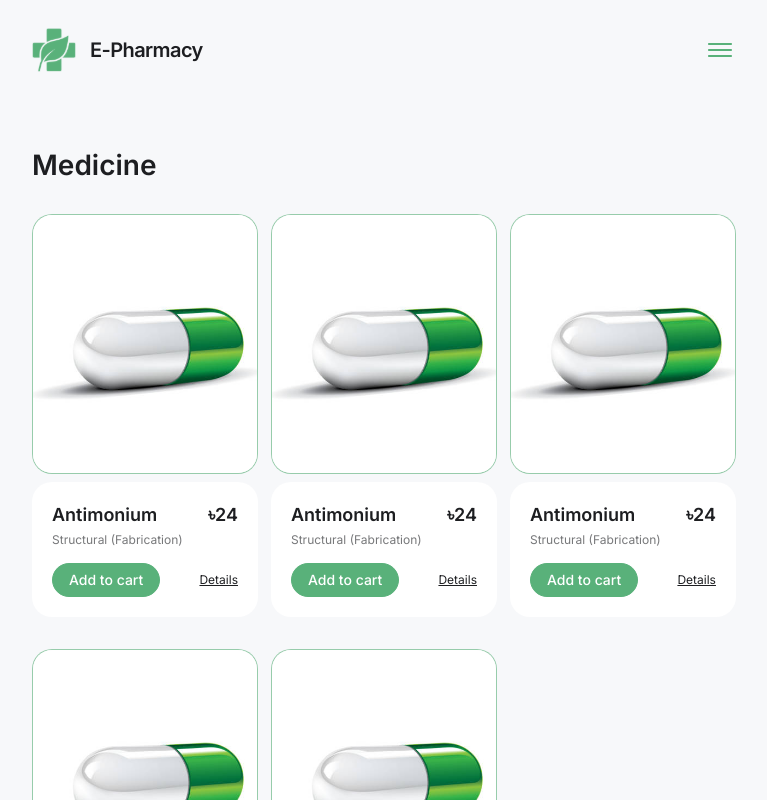
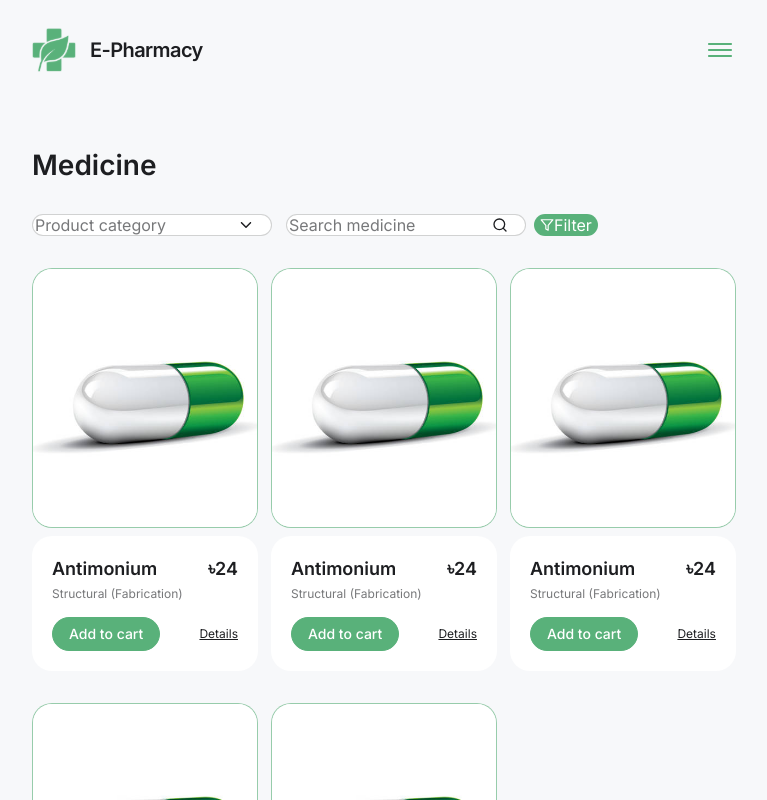
Before and after one commit to milenness/e-pharmacy-frontend, a Next.js app: page /medicine in a window 1280 px wide. Shown: the top 800 px of the page, without its empty margins (256-1023 px from the left). Built offline with nearby package versions, Linux system fonts and the light colour scheme.

Commit message:
add filters

```diff
--- a/app/(main)/(private routes)/medicine/[id]/page.tsx
+++ b/app/(main)/(private routes)/medicine/[id]/page.tsx
@@ -1,11 +1,11 @@
 import css from "./page.module.css";
 import DetailInfo from "@/components/DetailInfo";
 
-export default function MedicinePage() {
+export default function ProductPage() {
   return (
     <section className={css.section}>
       <div className="container">
-        <DetailInfo/>
+        <DetailInfo />
       </div>
     </section>
   );
--- a/app/(main)/(private routes)/medicine/page.module.css
+++ b/app/(main)/(private routes)/medicine/page.module.css
@@ -15,7 +15,6 @@ margin-bottom: 40px;
    padding-bottom: 120px;
   }
 
-
 .title {
 margin-bottom: 32px;
 }
--- a/app/(main)/(private routes)/medicine/page.tsx
+++ b/app/(main)/(private routes)/medicine/page.tsx
@@ -1,12 +1,13 @@
 import css from "./page.module.css"
 import ProductCatalog from "@/components/ProductCatalog"
+import SearchFilterPanel from "@/components/SearchFilterPanel";
 
 export default function MedicinePage() {
   return (
     <section className={css.section}>
       <div className="container">
         <h1 className={css.title}>Medicine</h1>
-        {/* <SearchFilterPanel /> */}
+        <SearchFilterPanel />
         <ProductCatalog />
       </div>
     </section>
--- a/components/Header/Header.tsx
+++ b/components/Header/Header.tsx
@@ -62,7 +62,9 @@ export default function Header() {
               <Link
                 href="/medicine"
                 className={`${css.navLink} ${
-                  pathname.startsWith("/medicine/") ? css.active : ""
+                  pathname === "/medicine" || pathname.startsWith("/medicine/")
+                    ? css.active
+                    : ""
                 }`}
                 style={{ paddingLeft: "17px", paddingRight: "17px" }}
                 aria-label="Go to medicine catalog page"
--- /dev/null
+++ b/components/SearchFilterPanel/SearchFilterPanel.module.css
@@ -0,0 +1,60 @@
+.hidden {
+  position: absolute;
+  width: 1px;
+  height: 1px;
+  margin: -1px;
+  border: 0;
+  padding: 0;
+  white-space: nowrap;
+  clip-path: inset(100%);
+  clip: rect(0 0 0 0);
+  overflow: hidden;
+}
+
+.form {
+    display: flex;
+    flex-direction: column;
+    gap: 12px;
+    margin-bottom: 40px;
+}
+
+@media only screen and (min-width: 768px) {
+.form {
+  flex-direction: row;
+  gap:0;
+  margin-bottom: 32px;
+}
+
+.categoryWrapper {
+  margin-right: 14px;
+}
+
+.searchWrapper {
+  margin-right: 8px;
+}
+}
+
+@media only screen and (min-width: 1440px) {
+.form {
+  margin-bottom: 40px;
+}
+
+.categoryWrapper {
+  margin-right: 15px;
+}
+
+.searchWrapper {
+  margin-right: 7px;
+}
+}
+
+.inputsWrapper {
+  position: relative;
+}
+
+.icon {
+  position: absolute;
+  top: 50%;
+  right: 18px;
+  transform: translateY(-50%);
+}
--- /dev/null
+++ b/components/SearchFilterPanel/SearchFilterPanel.tsx
@@ -0,0 +1,59 @@
+"use client";
+
+import { useId } from "react";
+import { Formik, Form, Field } from "formik";
+import css from "./SearchFilterPanel.module.css";
+import { IoIosArrowDown } from "react-icons/io";
+import { LuSearch } from "react-icons/lu";
+import { LuFilter } from "react-icons/lu";
+
+export default function SearchFilterPanel() {
+  const categoryFieldId = useId();
+  const nameFieldId = useId();
+
+  return (
+    <Formik
+      initialValues={{
+        category: "",
+        name: "",
+      }}
+      onSubmit={(values) => {
+        console.log("Filter submitted:", values);
+      }}
+    >
+      <Form className={css.form}>
+        <div className={`${css.inputsWrapper} ${css.categoryWrapper}`}>
+          <label className={css.hidden} htmlFor={categoryFieldId}>
+            Product category
+          </label>
+          <Field
+            className={css.field}
+            type="text"
+            name="category"
+            id={categoryFieldId}
+            placeholder="Product category"
+          />
+          <IoIosArrowDown className={css.icon} size={16} />
+        </div>
+
+        <div className={`${css.inputsWrapper} ${css.searchWrapper}`}>
+          <label className={css.hidden} htmlFor={nameFieldId}>
+            Search medicine
+          </label>
+          <Field
+            className={css.field}
+            type="text"
+            name="name"
+            id={nameFieldId}
+            placeholder="Search medicine"
+          />
+          <LuSearch className={css.icon} size={16} />
+        </div>
+
+        <button className={css.btn} type="submit">
+          <LuFilter className={css.btnIcon} size={14} /> Filter
+        </button>
+      </Form>
+    </Formik>
+  );
+}
--- /dev/null
+++ b/components/SearchFilterPanel/index.ts
@@ -0,0 +1 @@
+export { default } from "./SearchFilterPanel";
```
Also changed, not shown: app/(main)/(public routes)/product/[id]/page.tsx (deleted, +0 -19 lines).
